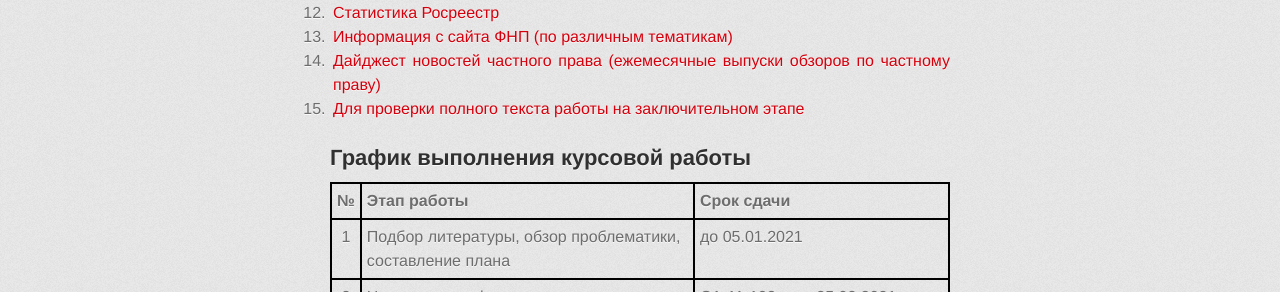
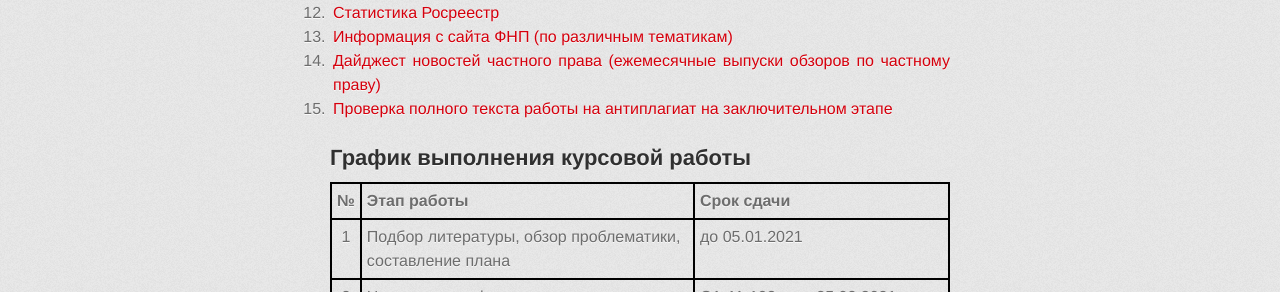
Before and after one commit to a-nova/a-nova.github.io, a Jekyll site: the page built from index.md, in a window 1280 px wide. Shown: the part 605-897 px from the top of the page. Built offline with Jekyll 4.4.1, drawn with Linux system fonts in a browser that asks for light colours; some web fonts are replaced.

Commit message:
fix antiplagiat desc

```diff
--- a/index.md
+++ b/index.md
@@ -40,7 +40,7 @@ th {
 12. [Статистика Росреестр](https://rosreestr.gov.ru/site/open-service/statistika-i-analitika/statisticheskaya-otchetnost/?clear_cache=Y)
 13. [Информация с сайта ФНП (по различным тематикам)](https://notariat.ru/ru-ru/publishing-center/group/infographics/)
 14. [Дайджест новостей частного права (ежемесячные выпуски обзоров по частному праву)](https://m-logos.ru/publications/digest/)
-15. [Для проверки полного текста работы на заключительном этапе](https://www.antiplagiat.ru/)
+15. [Проверка полного текста работы на антиплагиат на заключительном этапе](https://www.antiplagiat.ru/)
 
 <h2>График выполнения курсовой работы</h2>
 
```
